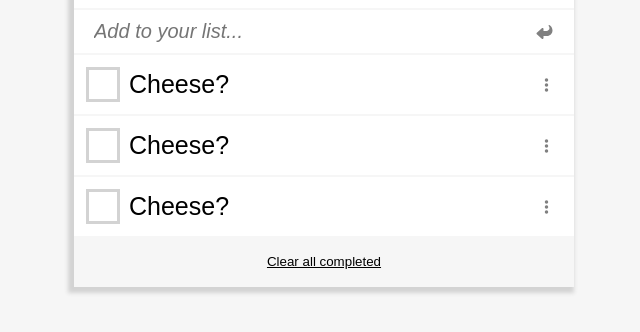
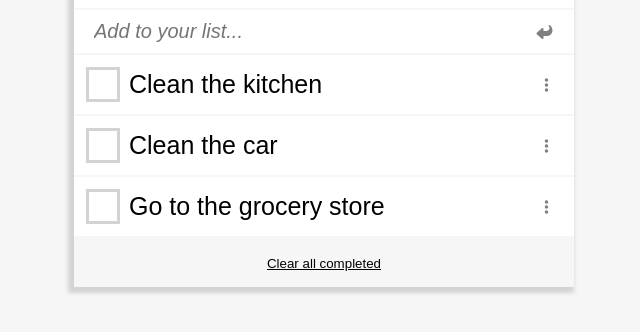
Before and after one commit to AKeeganDev/To_Do_List, a website built with webpack: page src/index.html in a window 1280 px wide. Shown: the part 56-388 px from the top of the page, without its empty margins (316-956 px from the left). Built offline with nearby package versions, Linux system fonts and the light colour scheme.

Commit message:
Add dynamic injection of tasks via CSS

```diff
--- a/package.json
+++ b/package.json
@@ -20,7 +20,6 @@
   },
   "homepage": "https://github.com/AKeeganDev/To_Do_List#readme",
   "devDependencies": {
-    "@fortawesome/fontawesome-free": "^6.1.1",
     "babel-eslint": "^10.1.0",
     "css-loader": "^6.7.1",
     "eslint": "^7.32.0",
@@ -40,6 +39,7 @@
     "webpack-dev-server": "^4.7.4"
   },
   "dependencies": {
+    "@fortawesome/fontawesome-free": "^6.1.1",
     "abab": "^2.0.5",
     "abbrev": "^1.1.1",
     "acorn": "^8.7.0",
--- a/src/index.html
+++ b/src/index.html
@@ -22,31 +22,9 @@
       </label>
       <i id="turn" class="fa-solid fa-share"></i>
     </div>
-    <ul>
-      <li class="task">
-        <label for="cheese">
-          <button type="button" class="check-box">&check;</button>
-          <input type="text" value="Cheese?" name="cheese" id="cheese">
-        </label>
-        <i class="fa-solid fa-ellipsis-vertical"></i>
-      </li>
-      <li class="task">
-        <label for="cheese">
-          <button type="button" class="check-box">&check;</button>
-          <input type="text" value="Cheese?" name="cheese" id="cheese">
-        </label>
-        <i class="fa-solid fa-ellipsis-vertical"></i>
-      </li>
-      <li class="task">
-        <label for="cheese">
-          <button type="button" class="check-box">&check;</button>
-          <input type="text" value="Cheese?" name="cheese" id="cheese">
-        </label>
-        <i class="fa-solid fa-ellipsis-vertical"></i>
-      </li>
-      <button class="clear-button" type="button">Clear all completed</button>
+    <ul id="task-list">
     </ul>
-
+    <button class="clear-button" type="button">Clear all completed</button>
   </div>
 </body>
 
--- a/src/index.js
+++ b/src/index.js
@@ -1,15 +1,66 @@
-import _ from 'lodash';
+/* eslint-disable max-classes-per-file */
+
 import './style.scss';
-import '@fortawesome/fontawesome-free/js/fontawesome';
-import '@fortawesome/fontawesome-free/js/solid';
-import '@fortawesome/fontawesome-free/js/regular';
-import '@fortawesome/fontawesome-free/js/brands';
+import '@fortawesome/fontawesome-free/js/fontawesome.js';
+import '@fortawesome/fontawesome-free/js/solid.js';
+import '@fortawesome/fontawesome-free/js/regular.js';
+import '@fortawesome/fontawesome-free/js/brands.js';
 
-function component() {
-  const element = document.createElement('div');
+class Task {
+  constructor(description) {
+    this.index = 0;
+    this.completed = false;
+    this.description = description;
+  }
 
-  // Lodash, currently included via a script, is required for this line to work
-  element.innerHTML = _.join(['Hello', 'webpack'], ' ');
+  toHTML = () => `<label for="Item${this.index}">
+      <button type="button" class="check-box">&check;</button>
+      <input type="text" value="${this.description}" name="Item${this.index}" id="Item${this.index}">
+    </label>
+    <i class="fa-solid fa-ellipsis-vertical"></i>`
+}
 
-  return element;
+class PgeManager {
+  task1 = new Task('Clean the kitchen');
+
+  task2 = new Task('Clean the car');
+
+  task3 = new Task('Go to the grocery store');
+
+  taskList = [this.task1, this.task2, this.task3];
+
+  storageTaskList;
+
+  storageKey = 'storageTaskList';
+
+  storageKeyValue;
+
+  domTaskList = document.getElementById('task-list');
+
+  taskInput = document.querySelector('.task-input');
+
+  checkBoxes = document.querySelectorAll('.check-box');
+
+  loadCheckBoxListeners = () => {
+    this.checkBoxes.forEach((checkbox) => {
+      checkbox.addEventListener('click', (e) => {
+        e.target.classList.toggle('checked');
+      });
+    });
+  }
+
+  loadTasks = () => {
+    for (let i = 0; i < this.taskList.length; i += 1) {
+      const listItem = document.createElement('li');
+      listItem.id = i;
+      this.taskList[i].index = i;
+      listItem.innerHTML = this.taskList[i].toHTML();
+      this.domTaskList.appendChild(listItem);
+      this.checkBoxes = document.querySelectorAll('.check-box');
+    }
+    this.loadCheckBoxListeners();
+  }
 }
+
+const pageManager = new PgeManager();
+pageManager.loadTasks();
--- a/src/style.scss
+++ b/src/style.scss
@@ -13,6 +13,15 @@ label {
   align-items: center;
 }
 
+input {
+  display: flex;
+  margin-left: 35px;
+  padding: 5px;
+  border: none;
+  font-size: 25px;
+  width: 400px;
+}
+
 input:focus {
   outline: none;
 }
@@ -21,15 +30,6 @@ input.task-input {
   margin-left: 5px;
   font-style: italic;
   font-size: 20px;
-}
-
-input {
-  display: flex;
-  margin-left: 35px;
-  padding: 5px;
-  border: none;
-  font-size: 25px;
-  width: 400px;
 }
 
 button.check-box,
@@ -53,10 +53,10 @@ button.check-box,
   outline: 3px solid lightgray;
 }
 
-.check-box:focus {
-  position: absolute;
-  background-color: lightgray;
-  outline: 3px solid lightgray;
+.check-box.checked {
+  outline: none;
+  background: white;
+  color: black;
 }
 
 ul {
@@ -102,7 +102,6 @@ ul {
     text-align: center;
     width: 100%;
     border: none;
-    text-decoration: none;
     padding: 1rem;
     text-decoration: underline;
   }
```
Also changed, not shown: dist/index.html, 1 other file.
